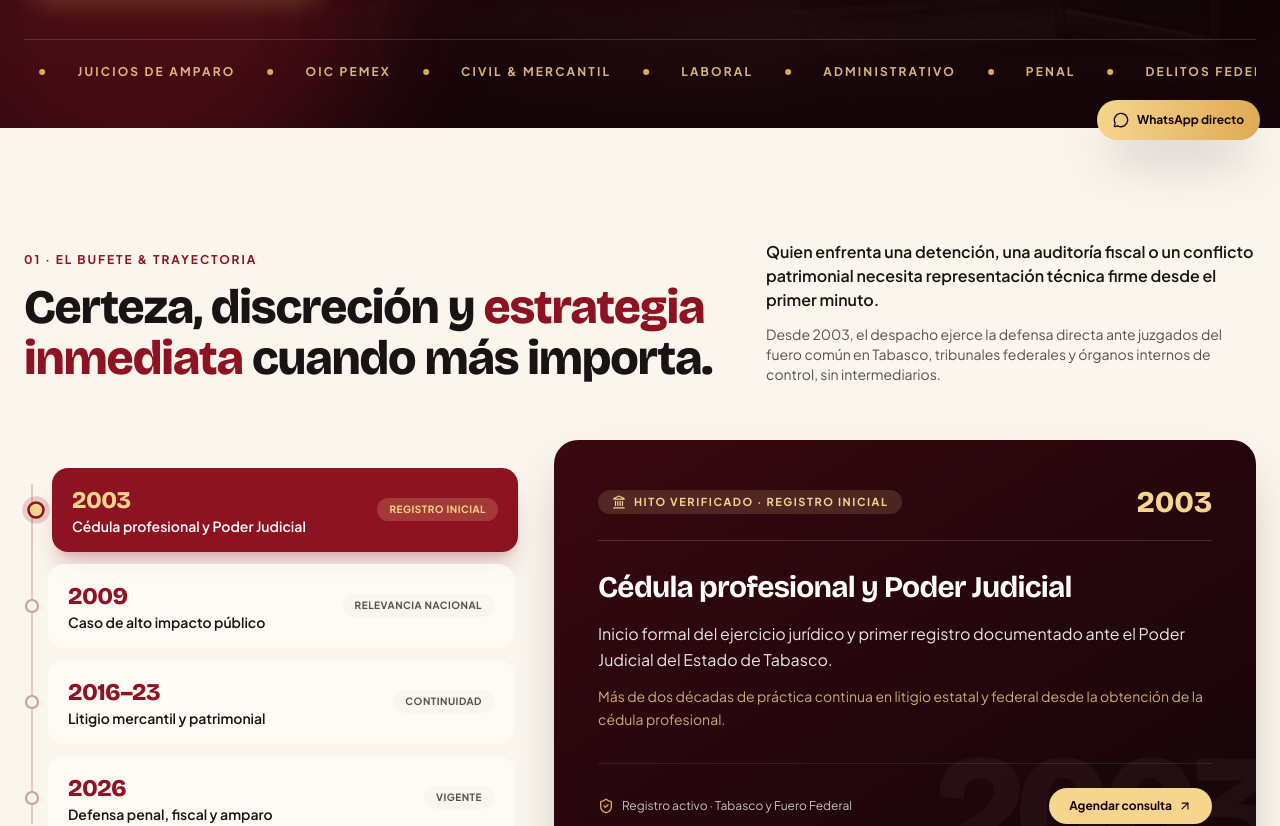
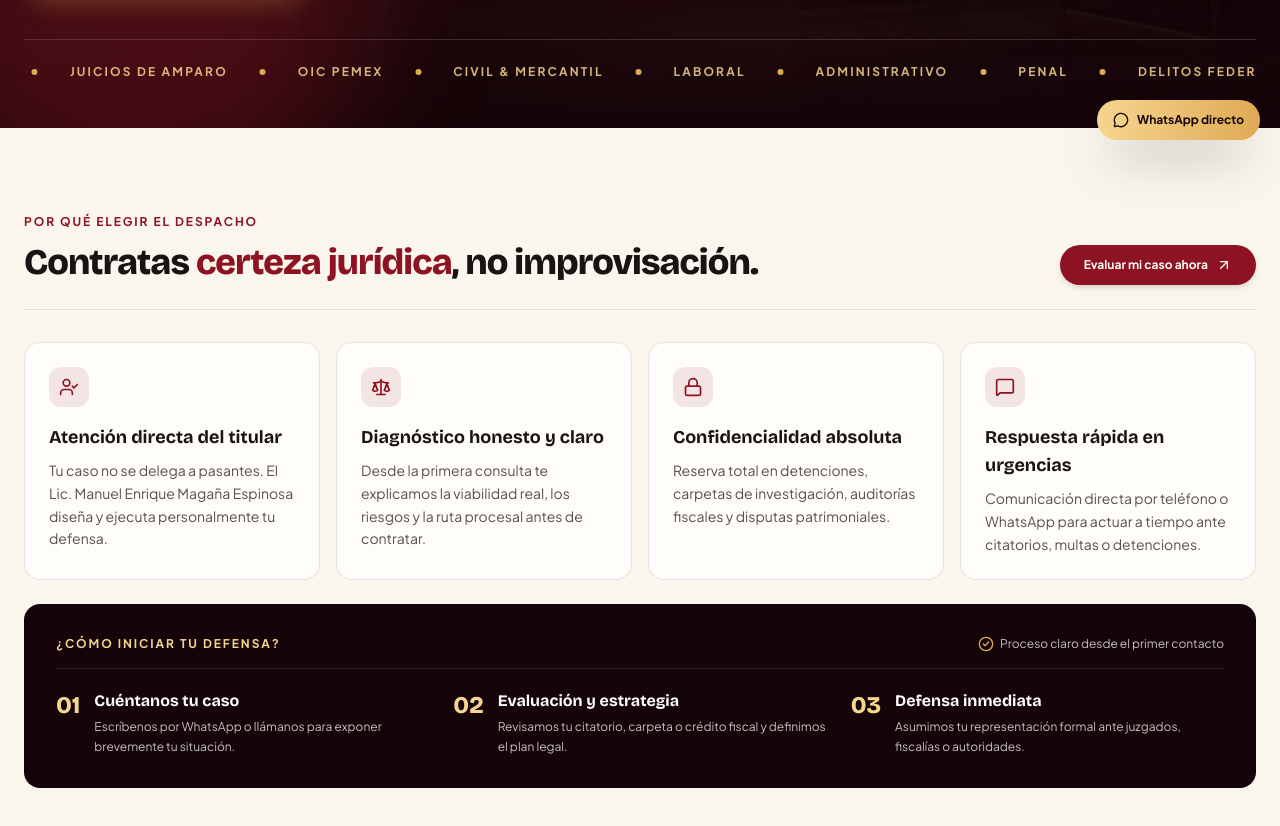
Before and after one commit to ronaldoleon214-lang/bufetedeabogados, a React (Vite) app: page / in a window 1280 px wide. Shown: the part 640-1466 px from the top of the page. Built offline with nearby package versions, Linux system fonts and the light colour scheme.

Commit message:
Shift focus to client conversion: HiringSection, 3-step defense process, and sales-driven CTAs

```diff
--- a/src/App.jsx
+++ b/src/App.jsx
@@ -1,6 +1,7 @@
 import { MessageCircle } from 'lucide-react';
 import Header from './components/Header';
 import Hero from './components/Hero';
+import HiringSection from './components/HiringSection';
 import TrajectorySection from './components/TrajectorySection';
 import PracticeSection from './components/PracticeSection';
 import UrgencySection from './components/UrgencySection';
@@ -10,7 +11,7 @@ import { FIRM_INFO } from './data/firmData';
 
 export default function App() {
   const waFloatUrl = `https://wa.me/${FIRM_INFO.phoneMobileRaw}?text=${encodeURIComponent(
-    'Hola Lic. Manuel Enrique Magaña, solicito información para una consulta jurídica.'
+    'Hola Lic. Manuel Enrique Magaña, quiero evaluar mi caso y contratar asesoría jurídica.'
   )}`;
 
   return (
@@ -18,6 +19,7 @@ export default function App() {
       <Header />
       <main className="flex-1">
         <Hero />
+        <HiringSection />
         <TrajectorySection />
         <PracticeSection />
         <UrgencySection />
--- a/src/components/ContactSection.jsx
+++ b/src/components/ContactSection.jsx
@@ -145,10 +145,10 @@ export default function ContactSection() {
               className="rounded-2xl bg-[#150508] p-6 text-[#FFFDF9] shadow-xl"
             >
               <h3 className="font-display text-xl font-bold text-[#F6D58E]">
-                Inicia tu consulta en 30 segundos
+                Solicita una evaluación de tu caso hoy
               </h3>
               <p className="mt-1 text-xs text-[#FFFDF9]/70">
-                Prepara tu mensaje y conéctate directo por WhatsApp con el despacho.
+                Envíanos tu asunto por WhatsApp para recibir atención directa, confidencial y cotización de representación.
               </p>
               <div className="mt-4 grid gap-3 sm:grid-cols-2">
                 <input
--- a/src/components/Hero.jsx
+++ b/src/components/Hero.jsx
@@ -44,7 +44,7 @@ export default function Hero() {
             </h1>
 
             <p className="mt-6 max-w-xl text-base text-[#FFFDF9]/85 sm:text-lg">
-              Más de 22 años de litigio documentado en materia penal, fiscal, civil, administrativa y amparo. Certeza técnica, discreción y respuesta inmediata ante tribunales locales y federales.
+              Protege tu libertad y tu patrimonio con un abogado litigante con más de 22 años en tribunales. Defensa penal, fiscal y amparo con estrategia clara, discreción y respuesta inmediata.
             </p>
 
             <div className="mt-8 flex flex-wrap items-center gap-4">
@@ -55,7 +55,7 @@ export default function Hero() {
                 className="inline-flex items-center gap-2.5 rounded-full bg-gradient-to-r from-[#F6D58E] to-[#DFAA54] px-7 py-4 text-sm font-bold text-[#150508] shadow-xl shadow-[#DFAA54]/25 transition hover:-translate-y-0.5 hover:shadow-[#DFAA54]/40"
               >
                 <MessageCircle className="h-4 w-4" />
-                <span>Agendar consulta por WhatsApp</span>
+                <span>Solicitar consulta confidencial</span>
               </a>
               <a
                 href="#servicios"
--- /dev/null
+++ b/src/components/HiringSection.jsx
@@ -0,0 +1,129 @@
+import { ArrowUpRight, CheckCircle2, Lock, MessageSquare, Scale, UserCheck } from 'lucide-react';
+import { FIRM_INFO } from '../data/firmData';
+
+const REASONS = [
+  {
+    icon: UserCheck,
+    title: 'Atención directa del titular',
+    desc: 'Tu caso no se delega a pasantes. El Lic. Manuel Enrique Magaña Espinosa diseña y ejecuta personalmente tu defensa.',
+  },
+  {
+    icon: Scale,
+    title: 'Diagnóstico honesto y claro',
+    desc: 'Desde la primera consulta te explicamos la viabilidad real, los riesgos y la ruta procesal antes de contratar.',
+  },
+  {
+    icon: Lock,
+    title: 'Confidencialidad absoluta',
+    desc: 'Reserva total en detenciones, carpetas de investigación, auditorías fiscales y disputas patrimoniales.',
+  },
+  {
+    icon: MessageSquare,
+    title: 'Respuesta rápida en urgencias',
+    desc: 'Comunicación directa por teléfono o WhatsApp para actuar a tiempo ante citatorios, multas o detenciones.',
+  },
+];
+
+const STEPS = [
+  {
+    num: '01',
+    title: 'Cuéntanos tu caso',
+    desc: 'Escríbenos por WhatsApp o llámanos para exponer brevemente tu situación.',
+  },
+  {
+    num: '02',
+    title: 'Evaluación y estrategia',
+    desc: 'Revisamos tu citatorio, carpeta o crédito fiscal y definimos el plan legal.',
+  },
+  {
+    num: '03',
+    title: 'Defensa inmediata',
+    desc: 'Asumimos tu representación formal ante juzgados, fiscalías o autoridades.',
+  },
+];
+
+export default function HiringSection() {
+  const waUrl = `https://wa.me/${FIRM_INFO.phoneMobileRaw}?text=${encodeURIComponent(
+    'Hola Lic. Manuel Enrique Magaña, quiero evaluar mi caso y conocer cómo contratar sus servicios.'
+  )}`;
+
+  return (
+    <section className="bg-[#FAF6EE] py-16 lg:py-20 border-b border-[#191314]/10">
+      <div className="mx-auto max-w-7xl px-6">
+        <div className="flex flex-wrap items-end justify-between gap-4 border-b border-[#191314]/10 pb-6">
+          <div>
+            <span className="text-xs font-bold uppercase tracking-[0.16em] text-[#8E1322]">
+              Por qué elegir el despacho
+            </span>
+            <h2 className="mt-2 font-display text-3xl font-extrabold leading-tight tracking-tight text-[#191314] sm:text-4xl">
+              Contratas <span className="text-[#8E1322]">certeza jurídica</span>, no improvisación.
+            </h2>
+          </div>
+          <a
+            href={waUrl}
+            target="_blank"
+            rel="noopener noreferrer"
+            className="inline-flex items-center gap-2 rounded-full bg-[#8E1322] px-6 py-3 text-xs font-bold text-[#FFFDF9] shadow-md transition hover:bg-[#B51B2E]"
+          >
+            <span>Evaluar mi caso ahora</span>
+            <ArrowUpRight className="h-4 w-4" />
+          </a>
+        </div>
+
+        {/* 4 razones de contratación */}
+        <div className="mt-8 grid gap-4 sm:grid-cols-2 lg:grid-cols-4">
+          {REASONS.map((item) => {
+            const Icon = item.icon;
+            return (
+              <div
+                key={item.title}
+                className="rounded-2xl border border-[#191314]/10 bg-[#FFFDF9] p-6 transition hover:border-[#8E1322]/40 hover:shadow-md"
+              >
+                <span className="flex h-10 w-10 items-center justify-center rounded-xl bg-[#8E1322]/10 text-[#8E1322]">
+                  <Icon className="h-5 w-5" />
+                </span>
+                <h3 className="mt-4 font-display text-lg font-bold text-[#191314]">
+                  {item.title}
+                </h3>
+                <p className="mt-2 text-sm leading-relaxed text-[#5A4E4E]">
+                  {item.desc}
+                </p>
+              </div>
+            );
+          })}
+        </div>
+
+        {/* Proceso de contratación en 3 pasos */}
+        <div className="mt-6 rounded-2xl bg-[#150508] p-6 text-[#FFFDF9] sm:p-8">
+          <div className="flex flex-wrap items-center justify-between gap-4 border-b border-white/10 pb-4">
+            <span className="text-xs font-bold uppercase tracking-[0.16em] text-[#F6D58E]">
+              ¿Cómo iniciar tu defensa?
+            </span>
+            <span className="inline-flex items-center gap-1.5 text-xs text-white/75">
+              <CheckCircle2 className="h-4 w-4 text-[#DFAA54]" />
+              Proceso claro desde el primer contacto
+            </span>
+          </div>
+
+          <div className="mt-5 grid gap-6 md:grid-cols-3">
+            {STEPS.map((s) => (
+              <div key={s.num} className="flex items-start gap-3.5">
+                <span className="font-display text-2xl font-extrabold text-[#F6D58E]">
+                  {s.num}
+                </span>
+                <div>
+                  <h4 className="font-display text-base font-bold text-white">
+                    {s.title}
+                  </h4>
+                  <p className="mt-1 text-xs leading-relaxed text-white/75">
+                    {s.desc}
+                  </p>
+                </div>
+              </div>
+            ))}
+          </div>
+        </div>
+      </div>
+    </section>
+  );
+}
```
